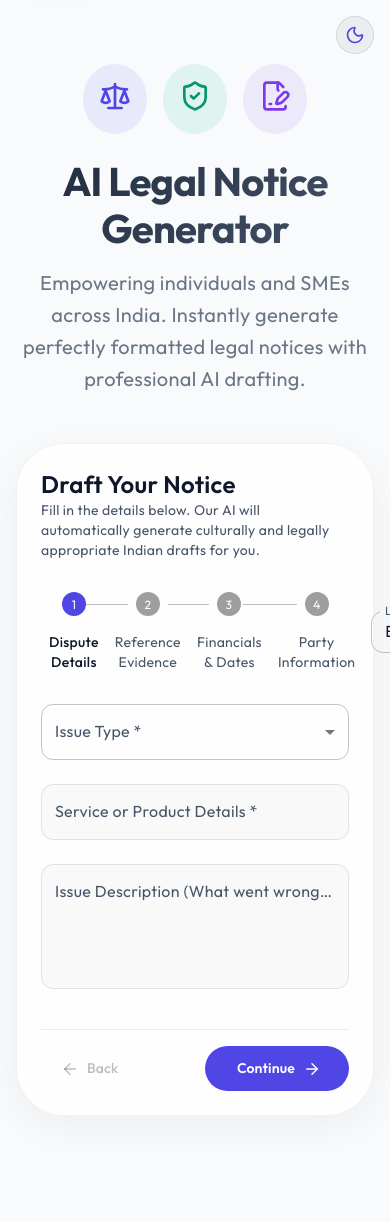
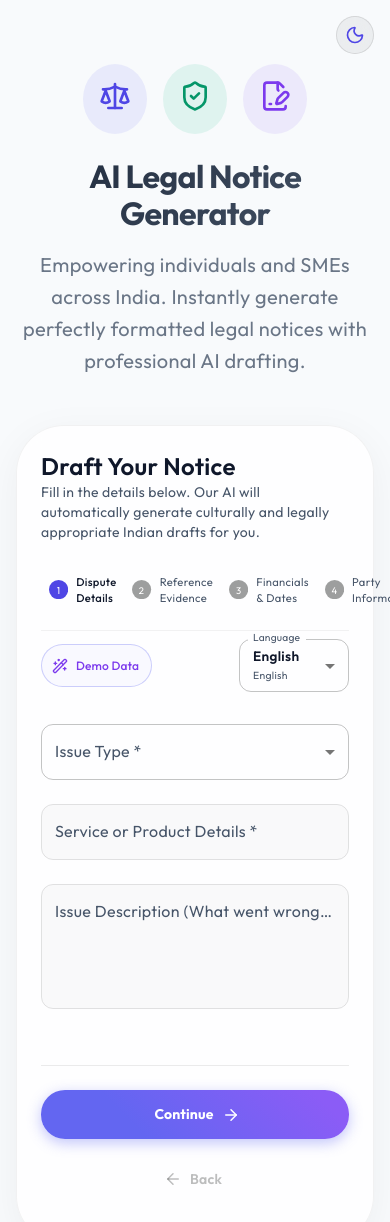
Before and after one commit to coddedman/Ai-legal-notice-generator, a Next.js app: page / in a window 390 px wide. Shown: the top 1222 px of the page. Built offline with nearby package versions, Linux system fonts and the light colour scheme.

Commit message:
feat: Enhance responsive UI for form and output components, and update available Gemini models.

```diff
--- a/src/app/api/generate/route.ts
+++ b/src/app/api/generate/route.ts
@@ -179,10 +179,11 @@ IMPORTANT: DRAFT THE FULL COMPLAINT including PRAYER clause and SIGNATURE. Do NO
 
     if (geminiKey) {
       const geminiModels = [
+        'gemini-2.0-flash',
+        'gemini-flash-latest',
+        'gemini-2.0-flash-exp',
         'gemini-1.5-flash',
         'gemini-1.5-flash-latest',
-        'gemini-2.0-flash-exp',
-        'gemini-flash-latest',
         'gemini-2.0-flash-lite-preview-02-05',
         'gemini-1.5-pro'
       ];
--- a/src/app/page.tsx
+++ b/src/app/page.tsx
@@ -146,7 +146,7 @@ export default function Home() {
                 background: theme.palette.mode === 'dark' ? 'linear-gradient(135deg, #fff 0%, #cbd5e1 100%)' : 'linear-gradient(135deg, #1e293b 0%, #475569 100%)',
                 WebkitBackgroundClip: 'text',
                 WebkitTextFillColor: 'transparent',
-                fontSize: { xs: '2.5rem', md: '4rem' }
+                fontSize: { xs: '2rem', md: '4rem' }
               }}
             >
               AI Legal Notice Generator
--- a/src/components/NoticeForm.tsx
+++ b/src/components/NoticeForm.tsx
@@ -20,6 +20,7 @@ import {
   RadioGroup,
   Radio,
   FormControlLabel,
+  CircularProgress,
   useTheme
 } from '@mui/material';
 import { Send as SendIcon, ArrowRight, ArrowLeft, Wand2, Info, Paperclip, FileCheck, MapPin, Image as ImageIcon, Trash2 } from 'lucide-react';
@@ -197,37 +198,46 @@ export default function NoticeForm({ onSubmit, loading, initialData }: Props) {
   };
 
   return (
-    <Box sx={{ width: '100%' }}>
-      <Box sx={{ display: 'flex', justifyContent: 'space-between', alignItems: 'center', mb: 4, gap: 1 }}>
-        <Stepper activeStep={activeStep} alternativeLabel sx={{ flexGrow: 1, '& .MuiStepLabel-label': { mt: 1 } }}>
+    <Box sx={{ width: '100%', mb: 2 }}>
+      {/* 📱 Responsively Stacked Header (Stepper + Controls) */}
+      <Box sx={{
+        display: 'flex',
+        flexDirection: { xs: 'column', md: 'row' },
+        alignItems: { xs: 'stretch', md: 'center' },
+        gap: { xs: 3, md: 2 },
+        mb: 4
+      }}>
+        {/* Stepper — takes priority but shrinks on mobile */}
+        <Box sx={{ flexGrow: 1 }}>
+          <Stepper
+            activeStep={activeStep}
+            alternativeLabel={false}
+            orientation="horizontal"
+            sx={{
+              '& .MuiStepLabel-label': { fontSize: { xs: '0.7rem', sm: '0.85rem' } },
+              '& .MuiStepIcon-root': { fontSize: { xs: '1.2rem', sm: '1.5rem' } }
+            }}
+          >
             {steps.map((label) => (
               <Step key={label}>
                 <StepLabel>{label}</StepLabel>
               </Step>
             ))}
           </Stepper>
+        </Box>
 
-        {/* Language Selector — always visible */}
-        <Controller
-          name="language"
-          control={control}
-          render={({ field }) => (
-            <FormControl size="small" sx={{ minWidth: 130, flexShrink: 0 }}>
-              <InputLabel>Language</InputLabel>
-              <Select {...field} label="Language" disabled={loading}>
-                {LANGUAGES.map(l => (
-                  <MenuItem key={l.code} value={l.code}>
-                    <Box component="span" sx={{ mr: 1 }}>{l.native}</Box>
-                    <Box component="span" sx={{ fontSize: '0.7rem', color: 'text.secondary' }}>{l.label}</Box>
-                  </MenuItem>
-                ))}
-              </Select>
-            </FormControl>
-          )}
-        />
-
+        {/* Action Bar (Language + Demo) — stacks or wraps below stepper on mobile */}
+        <Box sx={{
+          display: 'flex',
+          flexDirection: 'row',
+          justifyContent: { xs: 'space-between', md: 'flex-end' },
+          alignItems: 'center',
+          gap: 1.5,
+          pt: { xs: 1, md: 0 },
+          borderTop: { xs: '1px solid rgba(0,0,0,0.05)', md: 'none' }
+        }}>
+          {/* Try Demo Button — higher visibility */}
           {activeStep === 0 && (
-           <Tooltip title="Auto-fill with demo data to test the AI">
             <Button
               type="button"
               variant="outlined"
@@ -236,12 +246,41 @@ export default function NoticeForm({ onSubmit, loading, initialData }: Props) {
               startIcon={<Wand2 size={16} />}
               onClick={fillDemoData}
               disabled={loading}
-               sx={{ borderRadius: 2, textTransform: 'none', minWidth: '130px', flexShrink: 0 }}
+              sx={{
+                borderRadius: 2,
+                textTransform: 'none',
+                whiteSpace: 'nowrap',
+                px: { xs: 1.5, sm: 2 },
+                bgcolor: 'rgba(99,102,241,0.03)',
+                borderColor: 'rgba(99,102,241,0.3)',
+                fontSize: { xs: '0.75rem', sm: '0.85rem' }
+              }}
             >
-               Try Demo Data
+              <Box component="span" sx={{ display: { xs: 'none', sm: 'inline' } }}>Try </Box>Demo Data
             </Button>
-           </Tooltip>
           )}
+
+          {/* Language Selector */}
+          <Controller
+            name="language"
+            control={control}
+            render={({ field }) => (
+              <FormControl size="small" sx={{ minWidth: { xs: 110, sm: 130 } }}>
+                <InputLabel sx={{ fontSize: '0.85rem' }}>Language</InputLabel>
+                <Select {...field} label="Language" disabled={loading} sx={{ fontSize: '0.85rem' }}>
+                  {LANGUAGES.map(l => (
+                    <MenuItem key={l.code} value={l.code} sx={{ py: 1.5 }}>
+                      <Box sx={{ display: 'flex', flexDirection: 'column' }}>
+                        <Typography variant="body2" fontWeight={600} sx={{ fontSize: '0.85rem' }}>{l.native}</Typography>
+                        <Typography variant="caption" color="text.secondary" sx={{ fontSize: '0.65rem' }}>{l.label}</Typography>
+                      </Box>
+                    </MenuItem>
+                  ))}
+                </Select>
+              </FormControl>
+            )}
+          />
+        </Box>
       </Box>
 
       <Box component="form" onSubmit={handleSubmit(onSubmit)} noValidate sx={{ mt: 2, display: 'flex', flexDirection: 'column', gap: 3 }}>
@@ -601,21 +640,22 @@ export default function NoticeForm({ onSubmit, loading, initialData }: Props) {
                     render={({ field }) => (
                         <Box display="flex" flexDirection="column" gap={1.5}>
                         <TextField
-                          size="small"
+                          autoFocus
+                          multiline
+                          rows={2}
                           fullWidth
-                          label="House / Flat / Office No. & Street *"
-                          placeholder="e.g. Flat 402, Lotus Apartments, MG Road"
+                          label="Street Address / Building *"
+                          placeholder="e.g. Apartment, Sector, Area"
                           value={field.value?.split('\n')[0] || ''}
                           onChange={(e) => {
-                            const parts = (field.value || '').split('\n');
+                            const parts = (field.value || '\n\n\n').split('\n');
                             parts[0] = e.target.value;
                             field.onChange(parts.join('\n'));
                           }}
-                          InputProps={{ startAdornment: <InputAdornment position="start"><MapPin size={14} /></InputAdornment> }}
                           disabled={loading}
                           error={!!errors.senderAddress}
                         />
-                        <Box display="flex" gap={1}>
+                        <Box display="flex" flexDirection={{ xs: 'column', sm: 'row' }} gap={1.5}>
                           <TextField
                             size="small"
                             fullWidth
@@ -623,7 +663,7 @@ export default function NoticeForm({ onSubmit, loading, initialData }: Props) {
                             placeholder="e.g. Noida"
                             value={field.value?.split('\n')[1] || ''}
                             onChange={(e) => {
-                              const parts = (field.value || '\n\n').split('\n');
+                              const parts = (field.value || '\n\n\n').split('\n');
                               parts[1] = e.target.value;
                               field.onChange(parts.join('\n'));
                             }}
@@ -633,10 +673,10 @@ export default function NoticeForm({ onSubmit, loading, initialData }: Props) {
                             size="small"
                             fullWidth
                             label="State *"
-                            placeholder="e.g. UP"
+                            placeholder="e.g. Uttar Pradesh"
                             value={field.value?.split('\n')[2] || ''}
                             onChange={(e) => {
-                              const parts = (field.value || '\n\n').split('\n');
+                              const parts = (field.value || '\n\n\n').split('\n');
                               parts[2] = e.target.value;
                               field.onChange(parts.join('\n'));
                             }}
@@ -644,9 +684,9 @@ export default function NoticeForm({ onSubmit, loading, initialData }: Props) {
                           />
                           <TextField
                             size="small"
-                            sx={{ maxWidth: 100 }}
+                            sx={{ minWidth: { xs: '100%', sm: 110 } }}
                             label="PIN *"
-                            placeholder="110001"
+                            placeholder="201301"
                             value={field.value?.split('\n')[3] || ''}
                             onChange={(e) => {
                               const parts = (field.value || '\n\n\n').split('\n');
@@ -697,21 +737,21 @@ export default function NoticeForm({ onSubmit, loading, initialData }: Props) {
                     render={({ field }) => (
                       <Box display="flex" flexDirection="column" gap={1.5}>
                         <TextField
-                          size="small"
+                          multiline
+                          rows={2}
                           fullWidth
-                          label="Registered Office / Shop Address *"
-                          placeholder="e.g. Ground Floor, DLF Cyber Hub, Gurgaon"
+                          label="Opposite Party Address *"
+                          placeholder="e.g. Office address or Residence of opposing party"
                           value={field.value?.split('\n')[0] || ''}
                           onChange={(e) => {
-                            const parts = (field.value || '').split('\n');
+                            const parts = (field.value || '\n\n\n').split('\n');
                             parts[0] = e.target.value;
                             field.onChange(parts.join('\n'));
                           }}
-                          InputProps={{ startAdornment: <InputAdornment position="start"><MapPin size={14} /></InputAdornment> }}
                           disabled={loading}
                           error={!!errors.receiverAddress}
                         />
-                        <Box display="flex" gap={1}>
+                        <Box display="flex" flexDirection={{ xs: 'column', sm: 'row' }} gap={1.5}>
                           <TextField
                             size="small"
                             fullWidth
@@ -719,7 +759,7 @@ export default function NoticeForm({ onSubmit, loading, initialData }: Props) {
                             placeholder="e.g. Gurgaon"
                             value={field.value?.split('\n')[1] || ''}
                             onChange={(e) => {
-                              const parts = (field.value || '\n\n').split('\n');
+                              const parts = (field.value || '\n\n\n').split('\n');
                               parts[1] = e.target.value;
                               field.onChange(parts.join('\n'));
                             }}
@@ -732,7 +772,7 @@ export default function NoticeForm({ onSubmit, loading, initialData }: Props) {
                             placeholder="e.g. Haryana"
                             value={field.value?.split('\n')[2] || ''}
                             onChange={(e) => {
-                              const parts = (field.value || '\n\n').split('\n');
+                              const parts = (field.value || '\n\n\n').split('\n');
                               parts[2] = e.target.value;
                               field.onChange(parts.join('\n'));
                             }}
@@ -740,7 +780,7 @@ export default function NoticeForm({ onSubmit, loading, initialData }: Props) {
                           />
                           <TextField
                             size="small"
-                            sx={{ maxWidth: 100 }}
+                            sx={{ minWidth: { xs: '100%', sm: 110 } }}
                             label="PIN *"
                             placeholder="122002"
                             value={field.value?.split('\n')[3] || ''}
@@ -764,14 +804,31 @@ export default function NoticeForm({ onSubmit, loading, initialData }: Props) {
           </Box>
         )}
 
-        {/* Navigation Buttons */}
-        <Box sx={{ display: 'flex', justifyContent: 'space-between', mt: 2, pt: 2, borderTop: '1px solid', borderColor: 'divider' }}>
+        {/* Navigation Buttons — Stacking on mobile */}
+        <Box sx={{
+          display: 'flex',
+          flexDirection: { xs: 'column-reverse', sm: 'row' },
+          justifyContent: 'space-between',
+          mt: 4,
+          pt: 3,
+          borderTop: '1px solid',
+          borderColor: 'divider',
+          gap: 2
+        }}>
           <Button
             type="button"
             disabled={activeStep === 0 || loading}
             onClick={handleBack}
+            variant="text"
             startIcon={<ArrowLeft size={18} />}
-            sx={{ textTransform: 'none', px: 3 }}
+            sx={{
+              textTransform: 'none',
+              px: { xs: 2, sm: 4 },
+              py: 1.5,
+              color: 'text.secondary',
+              fontWeight: 600,
+              width: { xs: '100%', sm: 'auto' }
+            }}
           >
             Back
           </Button>
@@ -780,16 +837,17 @@ export default function NoticeForm({ onSubmit, loading, initialData }: Props) {
             <Button
               type="submit"
               variant="contained"
-              color="primary"
               disabled={loading}
-              endIcon={<SendIcon size={18} />}
+              endIcon={loading ? <CircularProgress size={16} color="inherit" /> : <SendIcon size={18} />}
               sx={{
-                px: 4,
+                textTransform: 'none',
+                px: { xs: 3, sm: 5 },
+                py: 1.5,
                 borderRadius: 2,
-                fontWeight: 600,
-                textTransform: 'none',
-                background: 'linear-gradient(45deg, #6366f1 30%, #8b5cf6 90%)',
-                boxShadow: '0 4px 14px rgba(99, 102, 241, 0.4)',
+                fontWeight: 700,
+                width: { xs: '100%', sm: 'auto' },
+                boxShadow: '0 4px 14px 0 rgba(16,185,129,0.3)',
+                background: 'linear-gradient(45deg, #10b981 30%, #059669 90%)'
               }}
             >
               {loading ? 'Drafting...' : 'Generate Legal Notice'}
@@ -797,17 +855,25 @@ export default function NoticeForm({ onSubmit, loading, initialData }: Props) {
           ) : (
             <Button
               type="button"
+              onClick={handleNext}
               variant="contained"
-              onClick={handleNext}
               disabled={loading}
-              endIcon={<ArrowRight size={18} />}
-              sx={{ px: 4, borderRadius: 2, textTransform: 'none', fontWeight: 600 }}
+              endIcon={loading ? <CircularProgress size={16} color="inherit" /> : <ArrowRight size={18} />}
+              sx={{
+                textTransform: 'none',
+                px: { xs: 3, sm: 5 },
+                py: 1.5,
+                borderRadius: 2,
+                fontWeight: 700,
+                width: { xs: '100%', sm: 'auto' },
+                boxShadow: '0 4px 14px 0 rgba(99,102,241,0.39)',
+                background: 'linear-gradient(45deg, #6366f1 30%, #8b5cf6 90%)'
+              }}
             >
               Continue
             </Button>
           )}
         </Box>
-
       </Box>
     </Box>
   );
--- a/src/components/NoticeOutput.tsx
+++ b/src/components/NoticeOutput.tsx
@@ -339,7 +339,14 @@ export default function NoticeOutput({ initialData, formData }: OutputProps) {
   return (
     <Box sx={{ width: '100%', mt: 2 }} className="animate-fade-in">
       <Paper elevation={0} className="glass-panel" sx={{ borderRadius: 3, overflow: 'hidden' }}>
-        <Box sx={{ borderBottom: 1, borderColor: 'divider', bgcolor: theme.palette.mode === 'dark' ? 'rgba(0,0,0,0.2)' : 'rgba(0,0,0,0.03)', display: 'flex', alignItems: 'center' }}>
+        <Box sx={{
+          borderBottom: 1,
+          borderColor: 'divider',
+          bgcolor: theme.palette.mode === 'dark' ? 'rgba(0,0,0,0.2)' : 'rgba(0,0,0,0.03)',
+          display: 'flex',
+          flexDirection: { xs: 'column', lg: 'row' },
+          alignItems: { xs: 'stretch', lg: 'center' }
+        }}>
           <Tabs
             value={tabIndex}
             onChange={handleTabChange}
@@ -347,7 +354,10 @@ export default function NoticeOutput({ initialData, formData }: OutputProps) {
             scrollButtons="auto"
             textColor="primary"
             indicatorColor="primary"
-            sx={{ '& .MuiTab-root': { py: 2.5, minHeight: 60 } }}
+            sx={{
+              flexGrow: 1,
+              '& .MuiTab-root': { py: 2, minHeight: 50, fontSize: { xs: '0.8rem', sm: '0.95rem' } }
+            }}
           >
             {tabs.map((tab, idx) => (
               <Tab
@@ -355,21 +365,29 @@ export default function NoticeOutput({ initialData, formData }: OutputProps) {
                 icon={tab.icon}
                 iconPosition="start"
                 label={tab.label}
-                sx={{ fontWeight: 600, textTransform: 'capitalize', fontSize: '0.95rem' }}
+                sx={{ fontWeight: 600, textTransform: 'capitalize' }}
               />
             ))}
           </Tabs>
 
-          {/* Language switcher — right of tabs */}
-          <Box sx={{ display: 'flex', alignItems: 'center', pr: 2, gap: 1, flexShrink: 0 }}>
+          {/* Language switcher — stacks below tabs on mobile */}
+          <Box sx={{
+            display: 'flex',
+            alignItems: 'center',
+            justifyContent: { xs: 'center', lg: 'flex-end' },
+            px: 2,
+            py: { xs: 1.5, lg: 0 },
+            gap: 1,
+            flexShrink: 0,
+            borderTop: { xs: '1px solid rgba(0,0,0,0.05)', lg: 'none' }
+          }}>
             <Languages size={16} style={{ opacity: 0.5 }} />
-            <FormControl size="small" variant="outlined">
+            <FormControl size="small" variant="outlined" sx={{ minWidth: { xs: '100%', lg: 120 } }}>
               <Select
                 value={selectedLanguage}
                 onChange={(e) => handleLanguageChange(e.target.value)}
                 sx={{
                   fontSize: '0.8rem',
-                  minWidth: 120,
                   '& .MuiOutlinedInput-notchedOutline': { borderColor: 'divider' },
                   '& .MuiSelect-select': { py: 0.8, px: 1.5 },
                 }}
```
Lines whose indentation alone changed are shown as unchanged.
